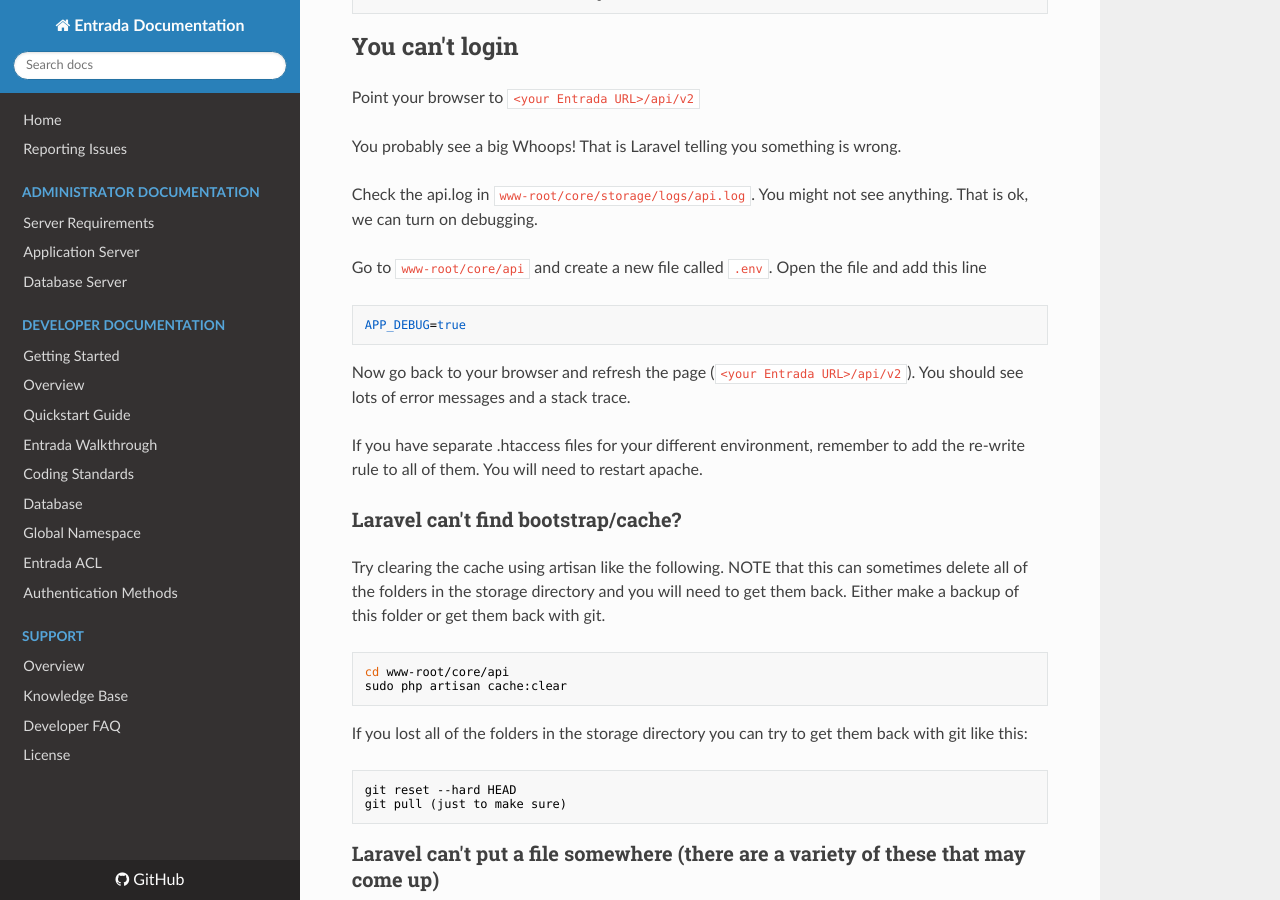
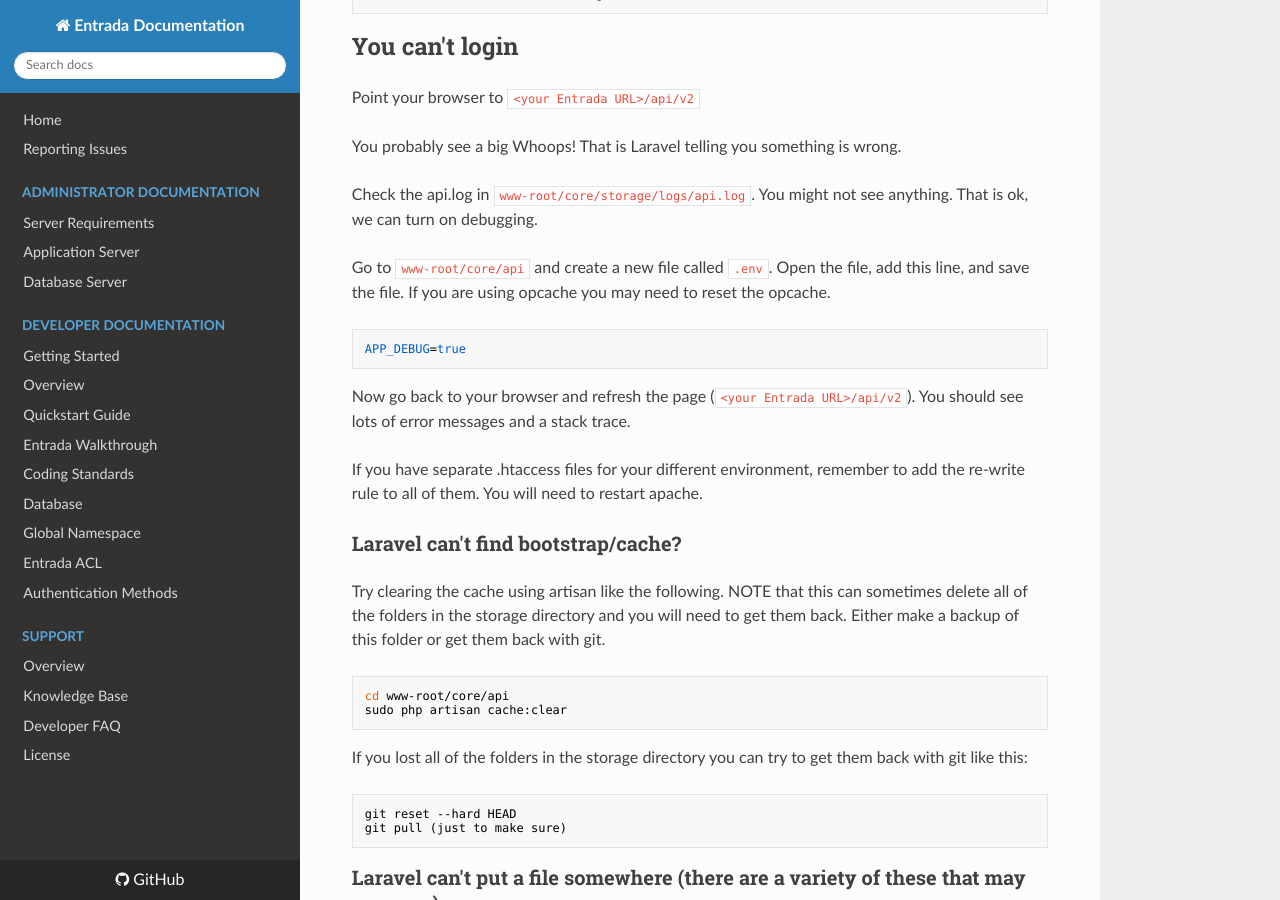
Before and after one commit to pyarmak/entrada-1x-docs, an MkDocs documentation site: the page built from docs/upgrading/to_110.md, in a window 1280 px wide and 900 px high, scrolled down 1760 px. Built offline with MkDocs 1.6.1, drawn with Linux system fonts in a browser that asks for light colours; nearby versions of some CDN libraries; old or Windows-style settings are respelled for this version of MkDocs.

Commit message:
Added note about opcache

````diff
--- a/docs/upgrading/to_110.md
+++ b/docs/upgrading/to_110.md
@@ -67,7 +67,7 @@ You probably see a big Whoops! That is Laravel telling you something is wrong.
 Check the api.log in ```www-root/core/storage/logs/api.log```. You might not see anything. That is ok, we can turn on debugging.
 
 Go to ```www-root/core/api``` and create a new file called ```.env```.
-Open the file and add this line
+Open the file, add this line, and save the file. If you are using opcache you may need to reset the opcache.
 ```
 APP_DEBUG=true
 ```
````
